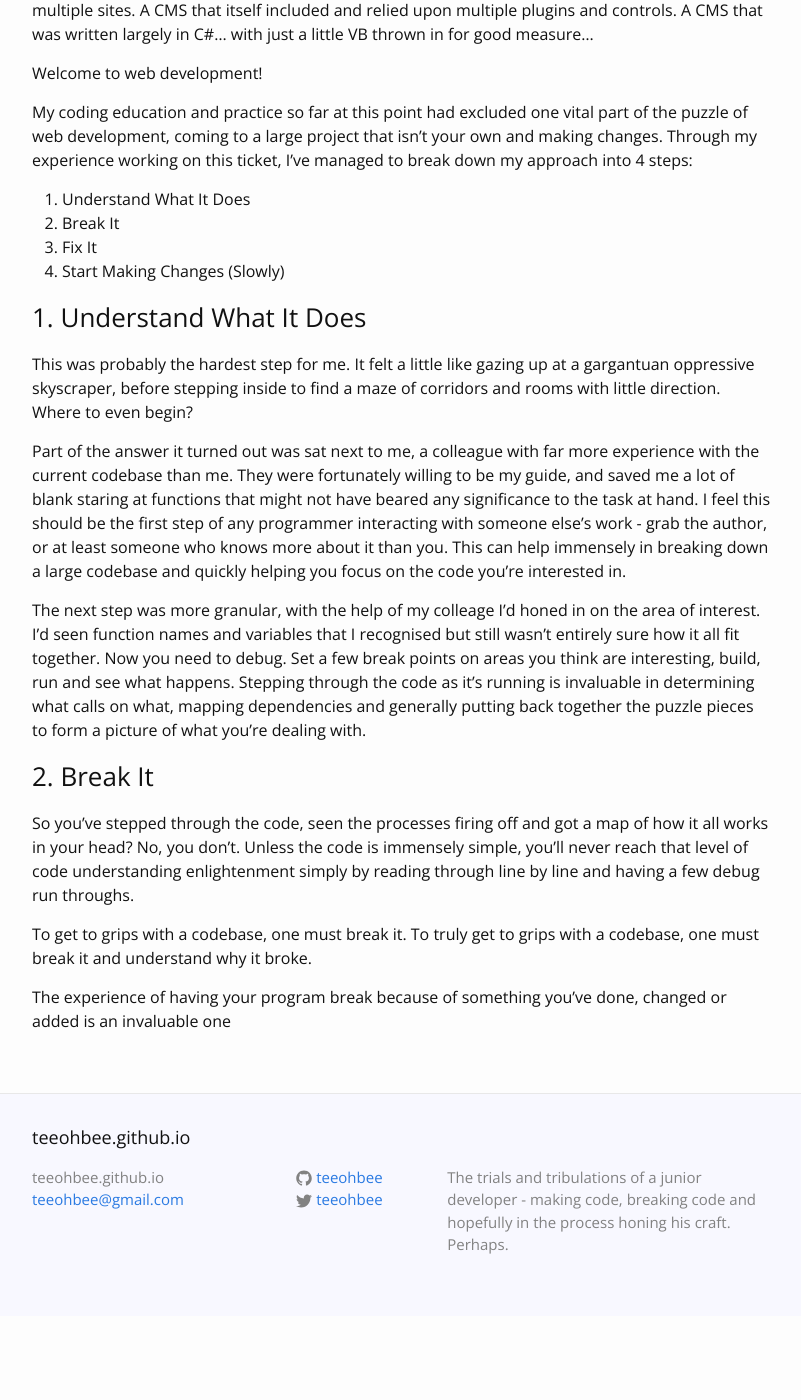
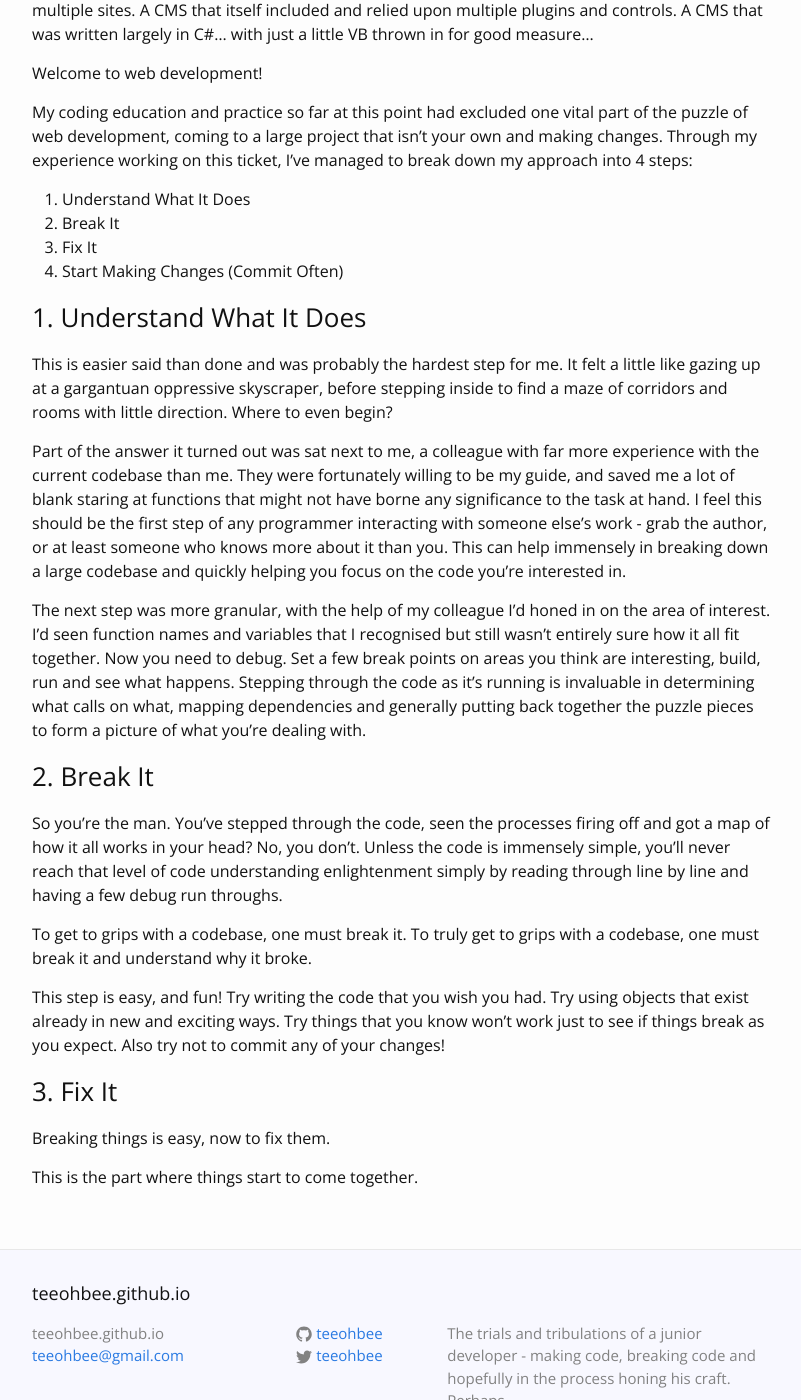
Before and after one commit to Teeohbee/Teeohbee.github.io, a Jekyll site: the page built from _posts/2016-02-18-My-First-Ticket.md, in a window 1280 px wide and 1400 px high, scrolled down 621 px. Shown: the whole window, without its empty margins (238-1039 px from the left). Built offline with Jekyll 4.4.1, drawn with Linux system fonts in a browser that asks for light colours; before the commit the page ends 1937 px from its top, so only the background shows below that.

Commit message:
Update to ticket blog

```diff
--- a/_posts/2016-02-18-My-First-Ticket.md
+++ b/_posts/2016-02-18-My-First-Ticket.md
@@ -22,18 +22,23 @@
 1. Understand What It Does
 2. Break It
 3. Fix It
-4. Start Making Changes (Slowly)
+4. Start Making Changes (Commit Often)
 
 ### 1. Understand What It Does
-This was probably the hardest step for me. It felt a little like gazing up at a gargantuan oppressive skyscraper, before stepping inside to find a maze of corridors and rooms with little direction. Where to even begin?
+This is easier said than done and was probably the hardest step for me. It felt a little like gazing up at a gargantuan oppressive skyscraper, before stepping inside to find a maze of corridors and rooms with little direction. Where to even begin?
 
-Part of the answer it turned out was sat next to me, a colleague with far more experience with the current codebase than me. They were fortunately willing to be my guide, and saved me a lot of blank staring at functions that might not have beared any significance to the task at hand. I feel this should be the first step of any programmer interacting with someone else's work - grab the author, or at least someone who knows more about it than you. This can help immensely in breaking down a large codebase and quickly helping you focus on the code you're interested in.
+Part of the answer it turned out was sat next to me, a colleague with far more experience with the current codebase than me. They were fortunately willing to be my guide, and saved me a lot of blank staring at functions that might not have borne any significance to the task at hand. I feel this should be the first step of any programmer interacting with someone else's work - grab the author, or at least someone who knows more about it than you. This can help immensely in breaking down a large codebase and quickly helping you focus on the code you're interested in.
 
-The next step was more granular, with the help of my colleage I'd honed in on the area of interest. I'd seen function names and variables that I recognised but still wasn't entirely sure how it all fit together. Now you need to debug. Set a few break points on areas you think are interesting, build, run and see what happens. Stepping through the code as it's running is invaluable in determining what calls on what, mapping dependencies and generally putting back together the puzzle pieces to form a picture of what you're dealing with.
+The next step was more granular, with the help of my colleague I'd honed in on the area of interest. I'd seen function names and variables that I recognised but still wasn't entirely sure how it all fit together. Now you need to debug. Set a few break points on areas you think are interesting, build, run and see what happens. Stepping through the code as it's running is invaluable in determining what calls on what, mapping dependencies and generally putting back together the puzzle pieces to form a picture of what you're dealing with.
 
 ### 2. Break It
-So you've stepped through the code, seen the processes firing off and got a map of how it all works in your head? No, you don't. Unless the code is immensely simple, you'll never reach that level of code understanding enlightenment simply by reading through line by line and having a few debug run throughs.
+So you're the man. You've stepped through the code, seen the processes firing off and got a map of how it all works in your head? No, you don't. Unless the code is immensely simple, you'll never reach that level of code understanding enlightenment simply by reading through line by line and having a few debug run throughs.
 
 To get to grips with a codebase, one must break it. To truly get to grips with a codebase, one must break it and understand why it broke.
 
-The experience of having your program break because of something you've done, changed or added is an invaluable one
+This step is easy, and fun! Try writing the code that you wish you had. Try using objects that exist already in new and exciting ways. Try things that you know won't work just to see if things break as you expect. Also try not to commit any of your changes!
+
+### 3. Fix It
+Breaking things is easy, now to fix them.
+
+This is the part where things start to come together.
```
